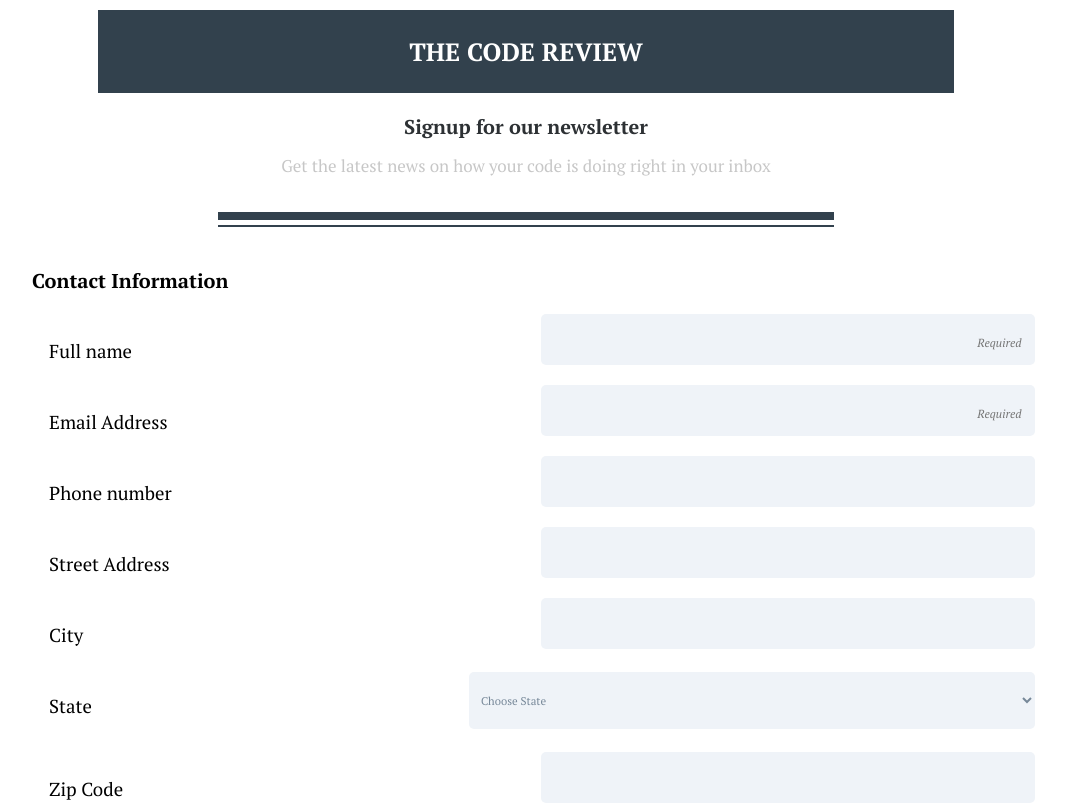
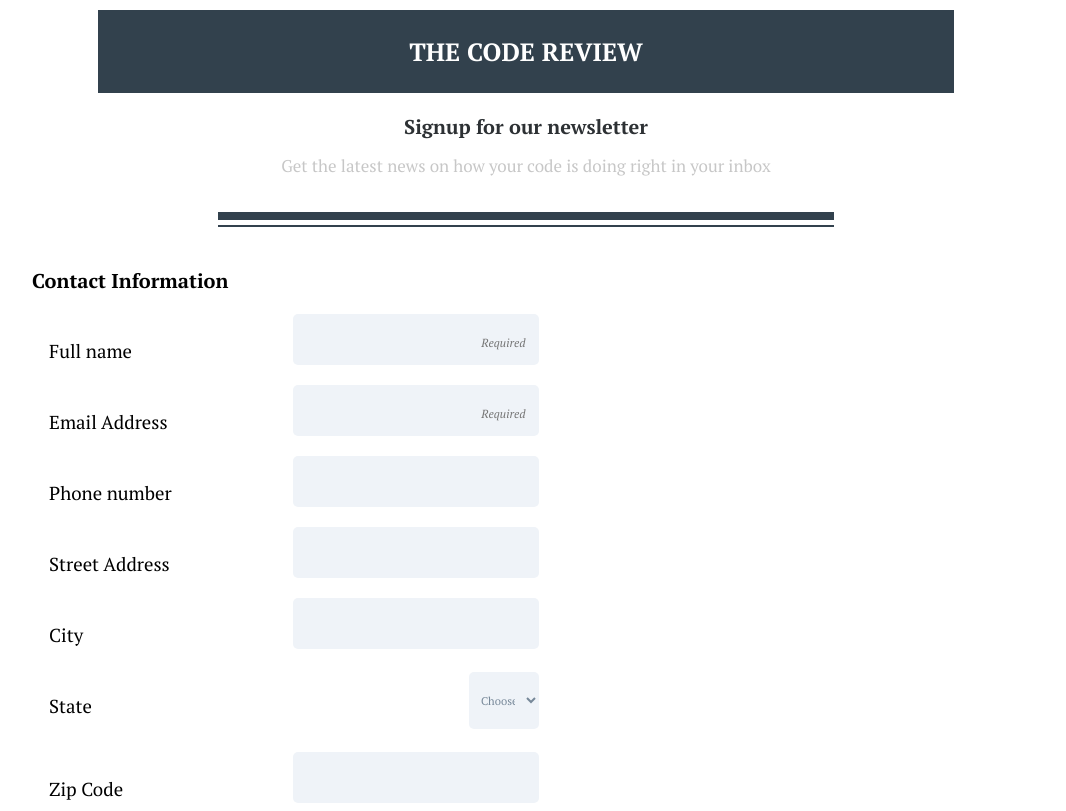
Before and after one commit to dlisab/LB-accessible-form-project, a plain HTML site: page index.html in a window 1280 px wide. Shown: the top 811 px of the page, without its empty margins (114-1180 px from the left). Drawn offline with Linux system fonts and the light colour scheme.

Commit message:
Update styles.css
changing the min width

```diff
--- a/styles.css
+++ b/styles.css
@@ -225,7 +225,7 @@ textarea {
   Media Queries desktop
 ==================================== */
 
-@media (min-width: 780px)
+@media (min-width: 768px)
 
 {
 
@@ -251,7 +251,7 @@ hr.style2 {
 .form-field {
     display: inline-flex;
     justify-content: space-between;
-    width: 100%;
+    width: 50%;
     margin: .5rem 0 0 1em;
     font-size: .75em;
 }
@@ -267,7 +267,8 @@ hr.style2 {
     padding: 0.75em;
 }
 .contact-form label {
-    display: block;
+    display: inline-flex;
+    width: 50%;
     margin-top: 1.5rem;
     font-size: 1.25em;
 
```
